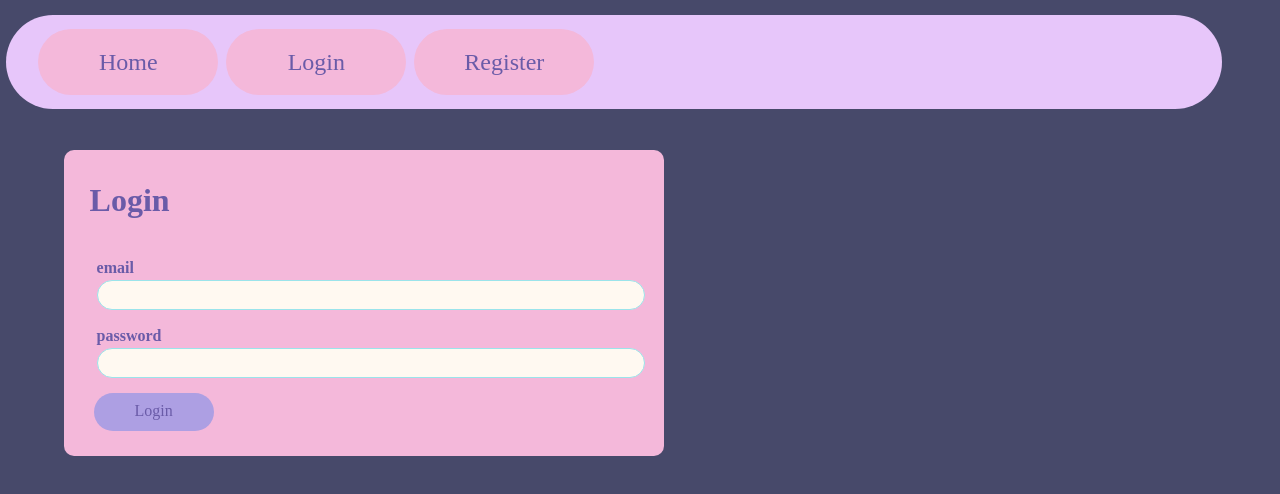
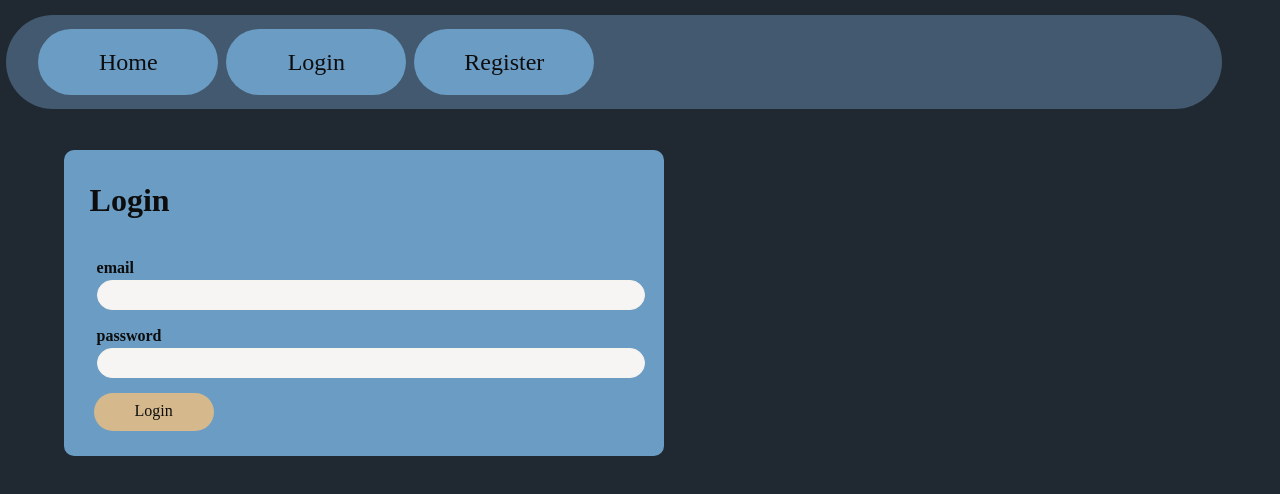
Before and after one commit to pongphol424/coworking-booking-frontend, a React (Vite) app: page /login in a window 1280 px wide. Shown: the top 494 px of the page. Built offline with nearby package versions, Linux system fonts and the light colour scheme; no server answers.

Commit message:
style: update CSS colors

```diff
--- a/src/components/Button/Button.module.css
+++ b/src/components/Button/Button.module.css
@@ -14,12 +14,13 @@
 
 
 .submit:hover,
+.button:hover,
 .cancel:hover {
     background-color: var(--color-button-submit-hover);
 }
 
 .button:active {
-    background-color: var(--color-box-hover);
+    background-color: var(--color-button-submit-active);
 }
 
 .cancel:active{
--- a/src/styles/settings/colors.css
+++ b/src/styles/settings/colors.css
@@ -1,24 +1,24 @@
 :root {
-    --color-bg: #47496a;
-    --color-text: #6a5ba8;
-    --color-text-input: #0d2020;
-    --color-text-error: #a85b5b;
+    --color-bg: #202831;
+    --color-text: #0d0d0e;
+    --color-text-input: #0d0d0e;
+    --color-text-error: #eb7676;
 
-    --color-input-field: #fff9f1;
-    --color-input-field-disable: #6969a7;
-    --color-input-field-border: #9be4eb;
+    --color-input-field: #f6f5f4;
+    --color-input-field-disable: #5b5b5d;
+    --color-input-field-border: #f7f3ed;
 
-    --color-button:#6a5ba8;
-    --color-button-submit:#ad9fe3;
-    --color-button-submit-hover:#cdc4f2;
-    --color-button-submit-active:#98fad1;
-    --color-button-cancel-active:#f77a7a;
+    --color-button:#D5B98C;
+    --color-button-submit:#D5B98C;
+    --color-button-submit-hover:#d8cbb5;
+    --color-button-submit-active:#f6ebd9;
+    --color-button-cancel-active:#f79d9d;
 
-    --color-box-bg: #f4b8da;
-    --color-box-hover: #f9cee7;
-    --color-box-active: #f7bdca;
+    --color-box-bg: #6b9cc4;
+    --color-box-hover: #8eb2d0;
+    --color-box-active: #adcbe3;
 
-    --color-navbar-bg: #e7c6fa;
-    --color-navbar-dropdown-hover: #ffdef0;
-    --color-navbar-dropdown-sub-hover: #e6c4d7;
+    --color-navbar-bg: #42596f;
+    --color-navbar-dropdown-hover: #adcbe3;
+    --color-navbar-dropdown-sub-hover: #cfe9ff;
 }
```
